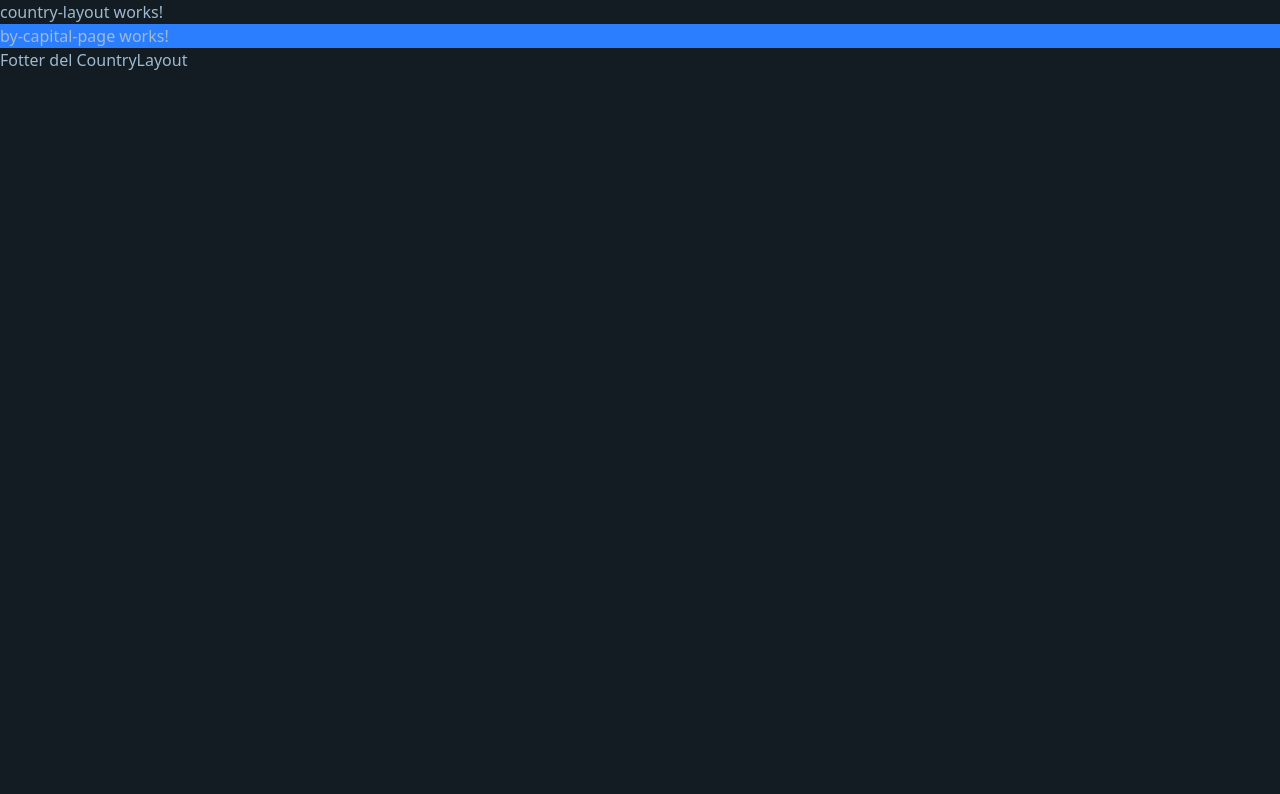
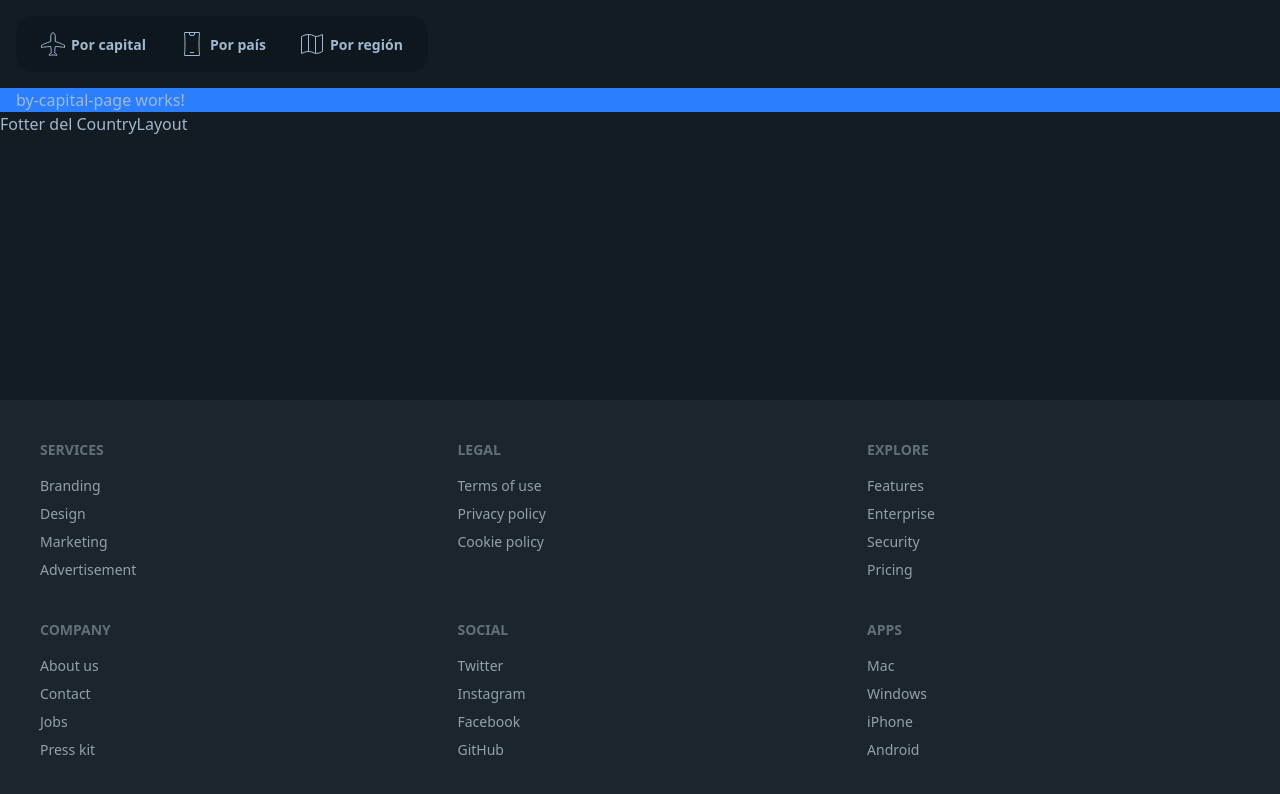
Before and after one commit to FernandoVCG33/aplicacion-paises, an Angular app in the folder country-app/: page /country/by-capital in a window 1280 px wide. Shown: the top 794 px of the page. Built offline with nearby package versions, Linux system fonts and the light colour scheme.

Commit message:
cambios 3

```diff
--- a/country-app/src/app/app.html
+++ b/country-app/src/app/app.html
@@ -1 +1,8 @@
-<router-outlet/>
+
+<main class="m-auto flex-grow flex flex-col min-h-screen">
+  <router-outlet/>
+  <section class="flex-1 flex-grow">
+
+  </section>
+  <app-footer/>
+</main>
--- a/country-app/src/app/app.ts
+++ b/country-app/src/app/app.ts
@@ -1,9 +1,10 @@
 import { Component, signal } from '@angular/core';
 import { RouterOutlet } from '@angular/router';
+import {Footer} from './shared/components/footer/footer';
 
 @Component({
   selector: 'app-root',
-  imports: [RouterOutlet],
+  imports: [RouterOutlet, Footer],
   templateUrl: './app.html',
 
 })
--- /dev/null
+++ b/country-app/src/app/country/components/top-menu/top-menu.html
@@ -0,0 +1,31 @@
+<nav class="p-4 w-full">
+  <ul class="menu bg-base-200 sm:menu-horizontal rounded-box">
+    <li>
+      <a class="btn "
+        routerLinkActive="btn-primary"
+      >
+        <svg xmlns="http://www.w3.org/2000/svg" width="24" height="24" viewBox="0 0 24 24"><path
+          fill="none" stroke="currentColor" d="M.5 15.5v-2.25S6 10.5 9.75 9.5V4.211c0-.79.23-1.565.707-2.194c.364-.48.828-1.052 1.293-1.517h.5c.465.465.93 1.037 1.293 1.517c.478.629.707 1.404.707 2.194V9.5c3.75 1 9.25 3.75 9.25 3.75v2.25s-5.5-1-9.25-1c0 0-.5 2.28-.5 6.5c0 0 1.25.75 2.25 1.75v.5S13.75 23 12 23s-4 .25-4 .25v-.5c1-1 2.25-1.75 2.25-1.75c0-4.22-.5-6.5-.5-6.5c-3.75 0-9.25 1-9.25 1Z" stroke-width="1"/></svg>
+        Por capital
+      </a>
+    </li>
+    <li>
+      <a
+        class="btn"
+        routerLinkActive="btn-primary">
+        <svg xmlns="http://www.w3.org/2000/svg" width="24" height="24" viewBox="0 0 24 24"><path fill="none" stroke="currentColor" d="M9.5.5V2A1.5 1.5 0 0 0 11 3.5h2A1.5 1.5 0 0 0 14.5 2V.5m-4.5 20h4M4.5.75S5 7.492 5 12s-.5 11.25-.5 11.25v.25h15v-.25S19 16.508 19 12S19.5.75 19.5.75V.5h-15z" stroke-width="1"/></svg>
+        Por país
+      </a>
+    </li>
+    <li>
+      <a class="btn"
+      routerLinkActive="btn-primary">
+        <svg xmlns="http://www.w3.org/2000/svg"
+             width="24"
+             height="24"
+             viewBox="0 0 24 24"><path fill="none" stroke="currentColor" d="M15.5 21.5v-17m0 17h-.333l-.358-.22A12 12 0 0 0 8.52 19.5H8.5m7 2h.177a12 12 0 0 0 6.173-1.71l.65-.39V2.5h-.25l-.357.22a12 12 0 0 1-6.29 1.78h-.353l-.483-.29A12 12 0 0 0 8.593 2.5H8.5m0 0h-.176A12 12 0 0 0 2.15 4.21l-.65.39v16.9h.25l.357-.22a12 12 0 0 1 6.29-1.78m.103-17v17m0 0h-.104m0 0H8.25" stroke-width="1"/></svg>
+        Por región
+      </a>
+    </li>
+  </ul>
+</nav>
--- a/country-app/src/app/country/layouts/country-layout/country-layout.html
+++ b/country-app/src/app/country/layouts/country-layout/country-layout.html
@@ -1,6 +1,5 @@
-<p>country-layout works!</p>
-
-<section class="bg-blue-500">
+<country-top-menu/>
+<section class="px-4 bg-blue-500">
   <router-outlet/>
 </section>
 <h3>
--- a/country-app/src/app/country/layouts/country-layout/country-layout.ts
+++ b/country-app/src/app/country/layouts/country-layout/country-layout.ts
@@ -1,9 +1,10 @@
 import { Component } from '@angular/core';
 import {RouterOutlet} from '@angular/router';
+import {TopMenu} from '../../components/top-menu/top-menu';
 
 @Component({
   selector: 'app-country-layout',
-  imports: [RouterOutlet],
+  imports: [RouterOutlet, TopMenu],
   templateUrl: './country-layout.html',
 })
 export class CountryLayout {
--- /dev/null
+++ b/country-app/src/app/shared/components/footer/footer.html
@@ -0,0 +1,44 @@
+
+<footer class="footer sm:footer-horizontal bg-neutral text-neutral-content grid-rows-2 p-10">
+  <nav>
+    <h6 class="footer-title">Services</h6>
+    <a class="link link-hover">Branding</a>
+    <a class="link link-hover">Design</a>
+    <a class="link link-hover">Marketing</a>
+    <a class="link link-hover">Advertisement</a>
+  </nav>
+  <nav>
+    <h6 class="footer-title">Company</h6>
+    <a class="link link-hover">About us</a>
+    <a class="link link-hover">Contact</a>
+    <a class="link link-hover">Jobs</a>
+    <a class="link link-hover">Press kit</a>
+  </nav>
+  <nav>
+    <h6 class="footer-title">Legal</h6>
+    <a class="link link-hover">Terms of use</a>
+    <a class="link link-hover">Privacy policy</a>
+    <a class="link link-hover">Cookie policy</a>
+  </nav>
+  <nav>
+    <h6 class="footer-title">Social</h6>
+    <a class="link link-hover">Twitter</a>
+    <a class="link link-hover">Instagram</a>
+    <a class="link link-hover">Facebook</a>
+    <a class="link link-hover">GitHub</a>
+  </nav>
+  <nav>
+    <h6 class="footer-title">Explore</h6>
+    <a class="link link-hover">Features</a>
+    <a class="link link-hover">Enterprise</a>
+    <a class="link link-hover">Security</a>
+    <a class="link link-hover">Pricing</a>
+  </nav>
+  <nav>
+    <h6 class="footer-title">Apps</h6>
+    <a class="link link-hover">Mac</a>
+    <a class="link link-hover">Windows</a>
+    <a class="link link-hover">iPhone</a>
+    <a class="link link-hover">Android</a>
+  </nav>
+</footer>
```
Also changed, not shown: country-app/src/app/country/components/top-menu/top-menu.ts (added, +14 -0 lines), country-app/src/app/shared/components/footer/footer.ts (added, +10 -0 lines), country-app/src/app/shared/pages/home-page/home-page.html (line endings or trailing spaces).
